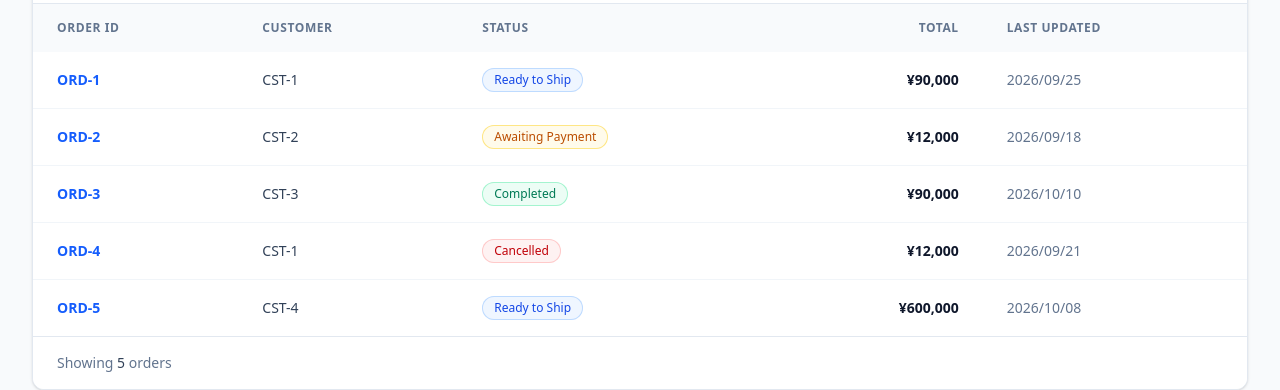
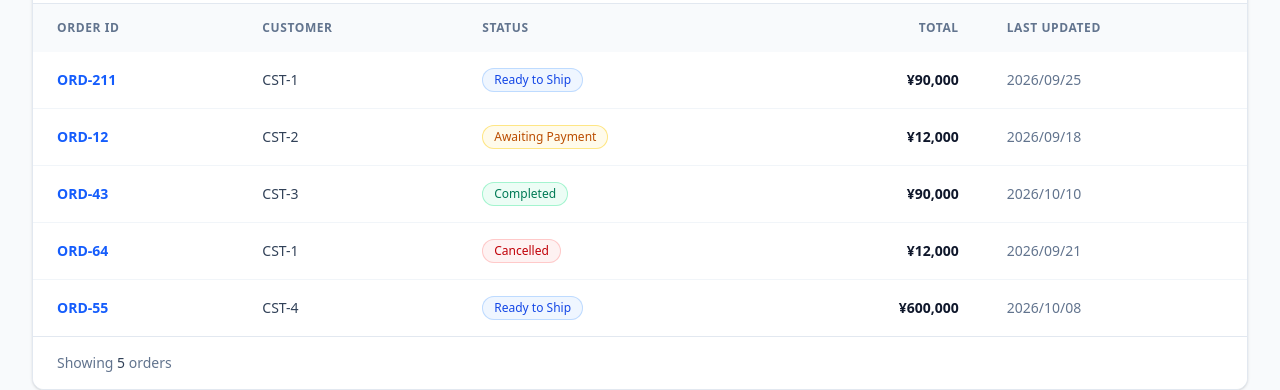
Before and after one commit to dicey44/order-craft, a Next.js app: page /orders in a window 1280 px wide. Shown: the part 475-865 px from the top of the page. Built offline with nearby package versions, Linux system fonts and the light colour scheme.

Commit message:
fix id's not being unique for new orders

```diff
--- a/components/CreateOrderModal.tsx
+++ b/components/CreateOrderModal.tsx
@@ -18,13 +18,28 @@ export default function CreateOrderModal({ onClose }: CreateOrderModalProps) {
     const [priceAtPurchase, setPriceAtPurchase] = useState(0);
     const {orders, addOrder} = useOrders();
 
+    function generateOrderId(): string {
+        if (orders.length >= 999) {
+                throw new Error("Maximum number of orders reached. Cannot generate a new order ID.");
+        }
+        const existingIds = new Set(orders.map(order => order.id));
+        let newId: string;
+
+        do {
+            newId = `ORD-${Math.floor(Math.random() * 999) + 1}`;
+
+        } while (existingIds.has(newId));
+
+        return newId;
+    }
+
     function handleCreateOrder(event: FormEvent<HTMLFormElement>) {
         event.preventDefault();
 
         const now = new Date().toISOString();
 
         const newOrder: Order = {
-            id: "ORD-" + (orders.length + 1),
+            id: generateOrderId(),
             customerId: "CST-" + customerId.trim(),
             items: [
                 {
@@ -39,9 +54,10 @@ export default function CreateOrderModal({ onClose }: CreateOrderModalProps) {
             createdAt: now,
             updatedAt: now,
         };
-        console.log(newOrder);
+
         addOrder(newOrder)
-        console.log(orders)
+        onClose();
+
         }
 
     useEffect(() => {
@@ -104,11 +120,13 @@ export default function CreateOrderModal({ onClose }: CreateOrderModalProps) {
                             </label>
                             <input
                                 id="customerId"
-                                type="text"
+                                type="number"
+                                max={999}
+                                min={1}
                                 required
                                 value={customerId}
                                 onChange={(e) => setCustomerId(e.target.value)}
-                                placeholder="e.g. CUST-001"
+                                placeholder="e.g. 123"
                                 autoComplete="off"
                                 className="w-full rounded-lg border border-slate-300 bg-white px-4 py-2.5 text-sm text-slate-900 shadow-sm outline-none transition-colors placeholder:text-slate-400 hover:border-slate-400 focus-visible:border-blue-500 focus-visible:ring-2 focus-visible:ring-blue-500/20"
                             />
@@ -120,11 +138,13 @@ export default function CreateOrderModal({ onClose }: CreateOrderModalProps) {
                             </label>
                             <input
                                 id="productId"
-                                type="text"
+                                type="number"
+                                max={999}
+                                min={1}
                                 required
                                 value={productId}
                                 onChange={(e) => setProductId(e.target.value)}
-                                placeholder="e.g. I-782"
+                                placeholder="e.g. 123"
                                 autoComplete="off"
                                 className="w-full rounded-lg border border-slate-300 bg-white px-4 py-2.5 text-sm text-slate-900 shadow-sm outline-none transition-colors placeholder:text-slate-400 hover:border-slate-400 focus-visible:border-blue-500 focus-visible:ring-2 focus-visible:ring-blue-500/20"
                             />
--- a/data/orders.ts
+++ b/data/orders.ts
@@ -2,7 +2,7 @@ import type { Order } from "@/types/order";
 
 export const orders: Order[] = [
     {
-        id: "ORD-1",
+        id: "ORD-211",
         customerId: "CST-1",
         items: [
             {
@@ -26,7 +26,7 @@ export const orders: Order[] = [
         updatedAt: "2026-09-25T13:35:00Z",
     },
     {
-        id: "ORD-2",
+        id: "ORD-12",
         customerId: "CST-2",
         items: [
             {
@@ -42,7 +42,7 @@ export const orders: Order[] = [
         updatedAt: "2026-09-17T18:10:00Z",
     },
     {
-        id: "ORD-3",
+        id: "ORD-43",
         customerId: "CST-3",
         items: [
             {
@@ -70,7 +70,7 @@ export const orders: Order[] = [
         updatedAt: "2026-10-09T18:10:00Z",
     },
     {
-        id: "ORD-4",
+        id: "ORD-64",
         customerId: "CST-1",
         items: [
             {
@@ -86,7 +86,7 @@ export const orders: Order[] = [
         updatedAt: "2026-09-20T15:14:00Z",
     },
     {
-        id: "ORD-5",
+        id: "ORD-55",
         customerId: "CST-4",
         items: [
             {
```
